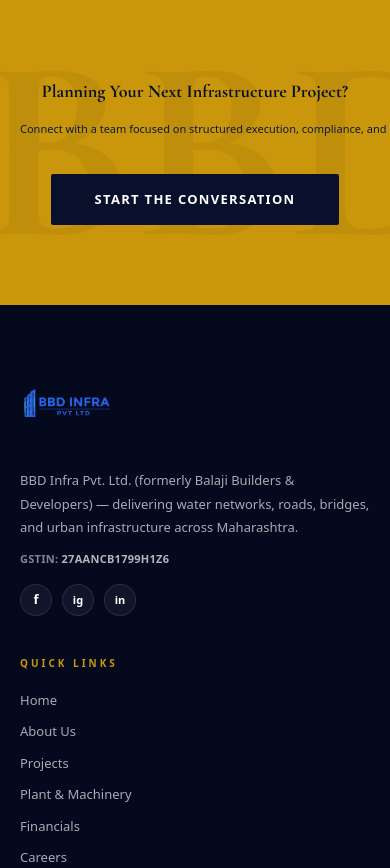
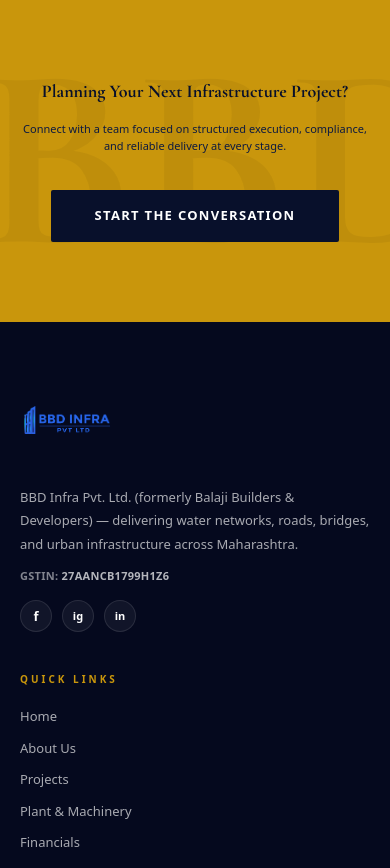
Before and after one commit to NiteshZagade/BBD_INFRA, a Next.js app: page / in a window 390 px wide. Shown: the part 7820-8688 px from the top of the page. Built offline with nearby package versions, Linux system fonts and the light colour scheme.

Commit message:
Fix CTA banner text overflow on mobile by removing whitespace-nowrap

```diff
--- a/src/app/page.tsx
+++ b/src/app/page.tsx
@@ -621,12 +621,12 @@
         <div className="relative z-10 mx-auto max-w-3xl px-5 sm:px-10">
           <motion.div {...fadeUp}>
             <h2
-              className="mb-4 text-[clamp(18px,2.6vw,34px)] font-bold text-[#08102B] whitespace-nowrap"
+              className="mb-4 text-[clamp(18px,2.6vw,34px)] font-bold text-[#08102B]"
               style={{ fontFamily: "var(--font-cormorant), 'Cormorant Garamond', serif" }}
             >
               Planning Your Next Infrastructure Project?
             </h2>
-            <p className="mb-9 text-[clamp(11px,1.15vw,15px)] font-light text-[#0D1A40] whitespace-nowrap">
+            <p className="mb-9 text-[clamp(11px,1.15vw,15px)] font-light text-[#0D1A40]">
               Connect with a team focused on structured execution, compliance, and reliable delivery at every stage.
             </p>
             <div className="flex flex-wrap items-center justify-center gap-4">
```
